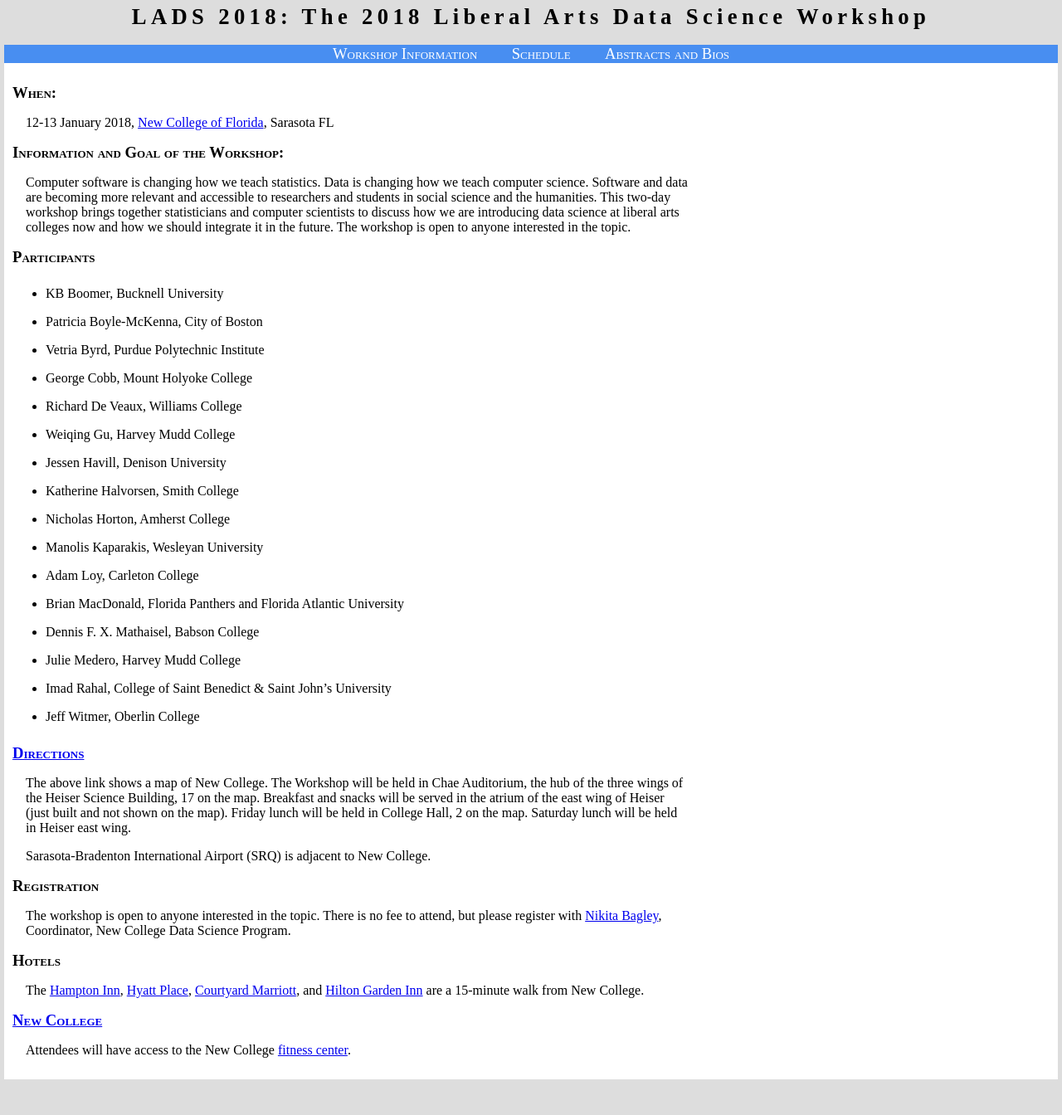
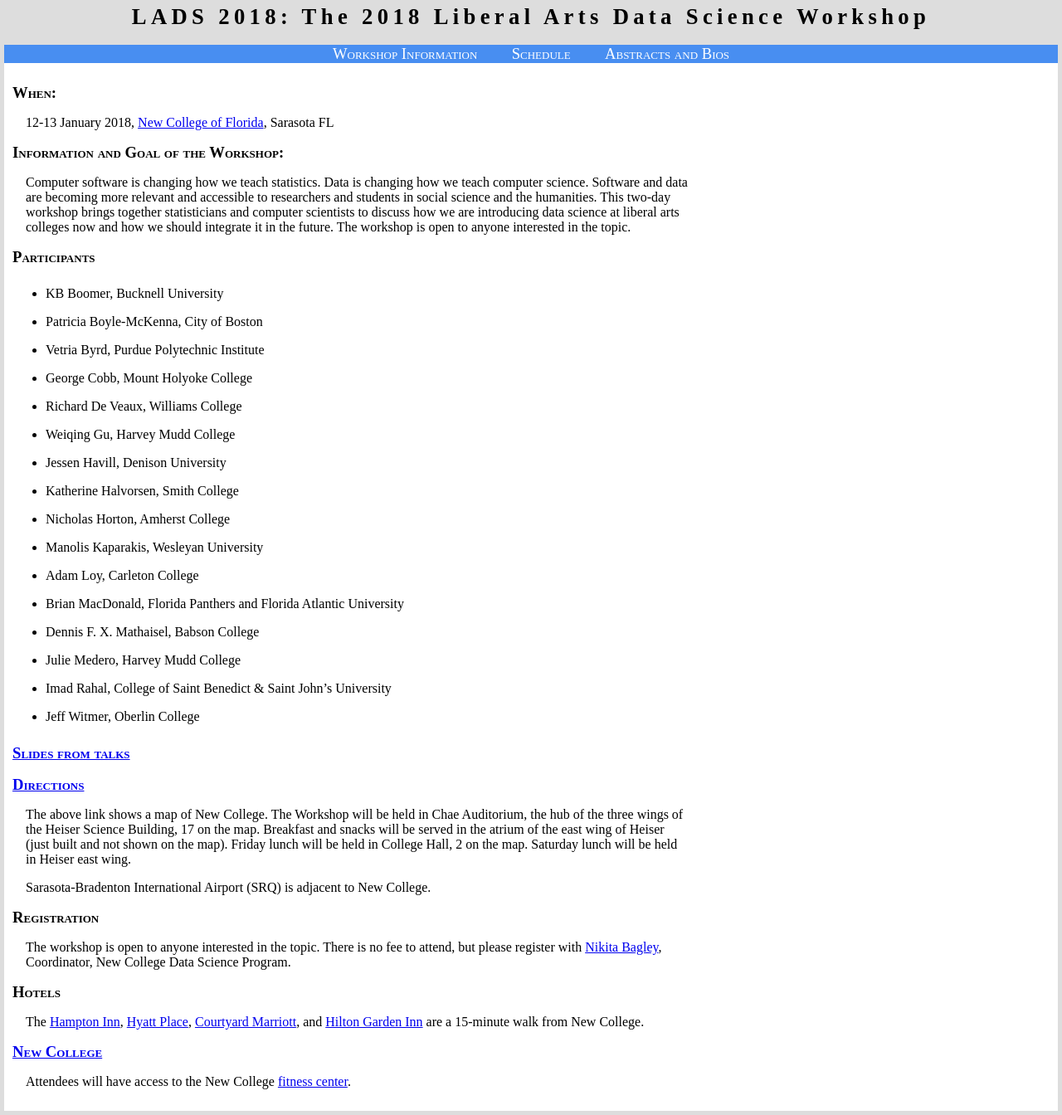
Before and after one commit to davidwgillman/davidwgillman.github.io, a Jekyll site: the page built from ladsworkshop/index.md, in a window 1280 px wide. Shown: the whole page at 83% size. Built offline with Jekyll 4.4.1, drawn with Linux system fonts in a browser that asks for light colours; before the commit the page ends 1306 px from its top, so only the background shows below that.

Commit message:
Link to slides

```diff
--- a/ladsworkshop/index.md
+++ b/ladsworkshop/index.md
@@ -31,6 +31,8 @@ Computer software is changing how we teach statistics. Data is changing how we t
 - Imad Rahal, College of Saint Benedict & Saint John's University
 - Jeff Witmer, Oberlin College
 
+## [Slides from talks](https://github.com/mdogucu/Liberal-Arts-Data-Science)
+
 ## [Directions](https://www.ncf.edu/admissions/visit-campus/maps-and-directions/)
 The above link shows a map of New College. The Workshop will be held in Chae Auditorium, the hub of the three wings of the Heiser Science Building, 17 on the map. Breakfast and snacks will be served in the atrium of the east wing of Heiser (just built and not shown on the map). Friday lunch will be held in College Hall, 2 on the map. Saturday lunch will be held in Heiser east wing.
 
```
